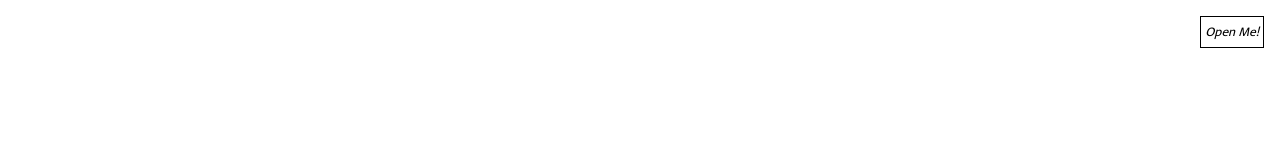
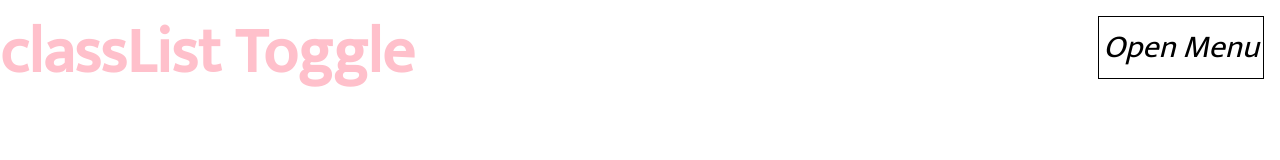
Before and after one commit to IshaSimran/fall-cpnt262-a1, a plain HTML site: page index.html in a window 1280 px wide. Drawn offline with Linux system fonts and the light colour scheme.

Commit message:
changes made

```diff
--- a/assets/css/style.css
+++ b/assets/css/style.css
@@ -1,8 +1,16 @@
 @import url('https://fonts.googleapis.com/css2?family=Mukta&display=swap');
+
+/***** Body *****/
 
 * {
   margin: 0;
   padding: 0;
+}
+
+.head {
+  color: pink;
+  font-size: 4rem;
+  font-family: 'Mukta', sans-serif;
 }
 
 /***** Menu Items *****/
@@ -30,6 +38,7 @@
   right: 1rem;
   padding: 4px;
 
+  font-size: 2rem;
   font-family: 'Mukta', sans-serif;
 
   border: black solid 1px;
--- a/index.html
+++ b/index.html
@@ -12,6 +12,8 @@
 
 <body>
 
+  <h1 class="head">classList Toggle</h1>
+
   <ul class="menu">
     <li><a class="menuItem" href="#">Home</a></li>
     <li><a class="menuItem" href="#">Shop</a></li>
@@ -20,8 +22,8 @@
   </ul>
 
   <button class="hamburger">
-    <i class="menuIcon">Open Me!</i>
-    <i class="closeIcon">Close Me!</i>
+    <i class="menuIcon">Open Menu</i>
+    <i class="closeIcon">Close Menu</i>
   </button>
 
 </body>
```
Also changed, not shown: 1 other file.
